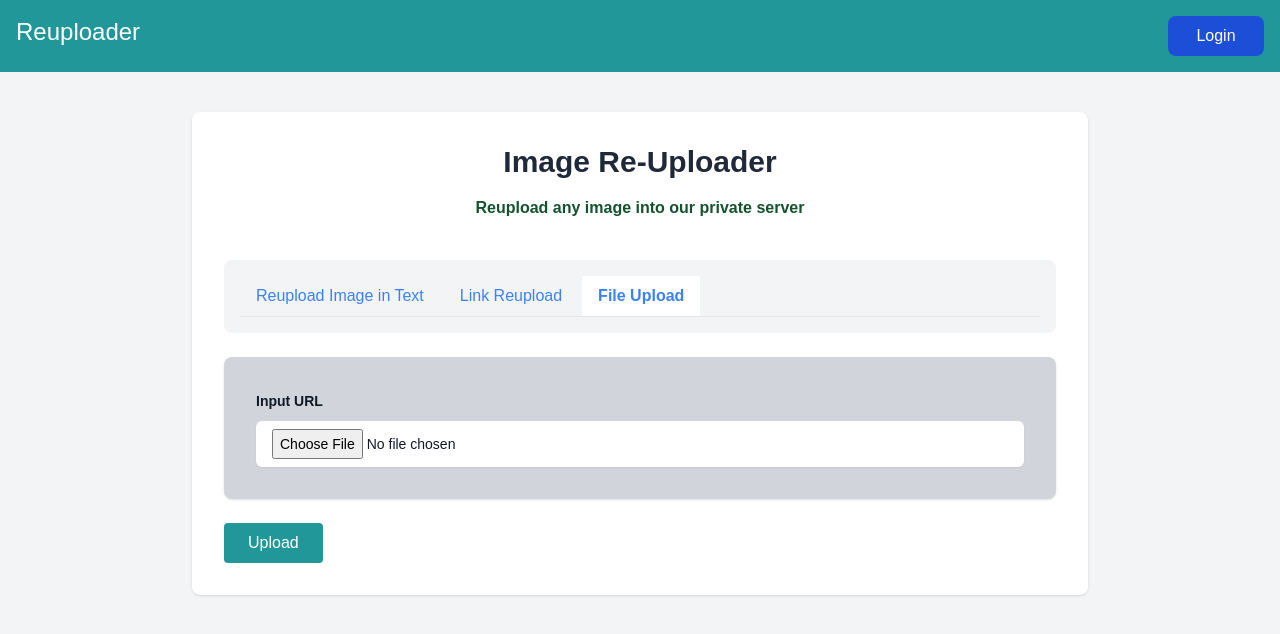
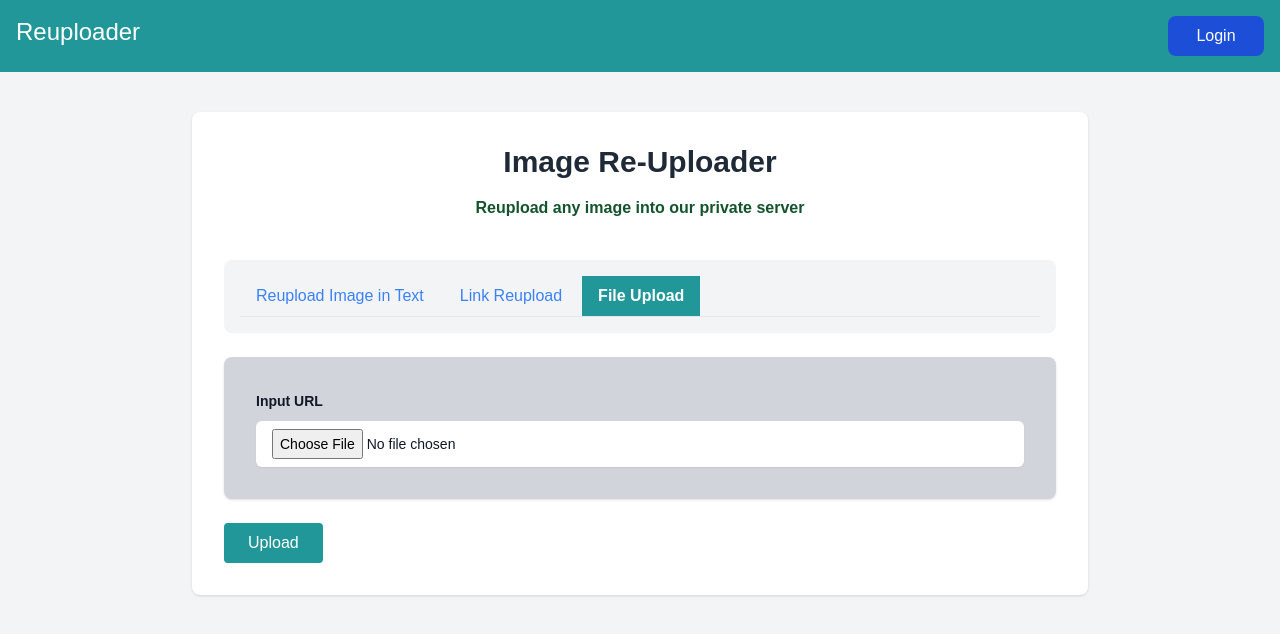
Before and after one commit to Ameliadaa/Intern_Tonjoo, a Next.js app in the folder Intern_Tonjoo_FE/uploader/: page /FileUpload in a window 1280 px wide. Shown: the top 634 px of the page. Built offline with nearby package versions, Linux system fonts and the light colour scheme.

Commit message:
Update page.js

```diff
--- a/Intern_Tonjoo_FE/uploader/src/app/FileUpload/page.js
+++ b/Intern_Tonjoo_FE/uploader/src/app/FileUpload/page.js
@@ -25,7 +25,7 @@ export default function FileUpload() {
 
             </li>
             <li className="mr-1">
-                <Link className=" bg-white inline-block py-2 px-4 hover:bg-primary text-blue-500 hover:text-white font-semibold"
+                <Link className=" inline-block py-2 px-4 bg-primary text-white font-semibold"
                 href="/FileUpload">
                         File Upload
                 </Link>
```
